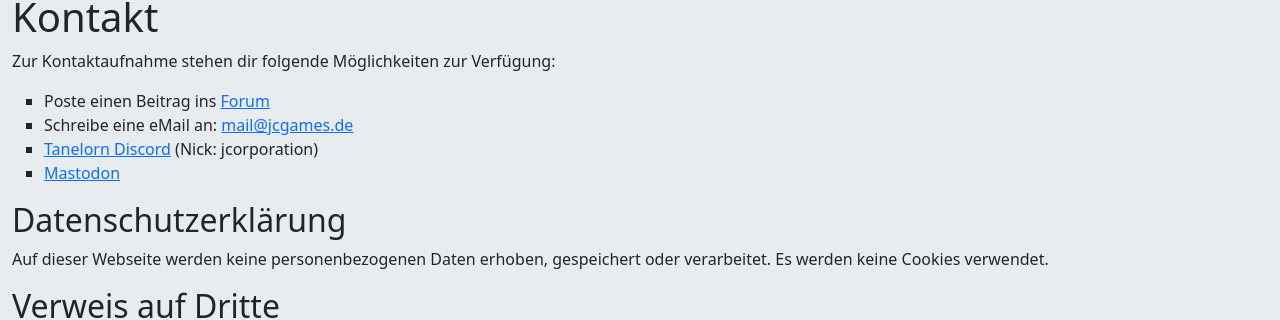
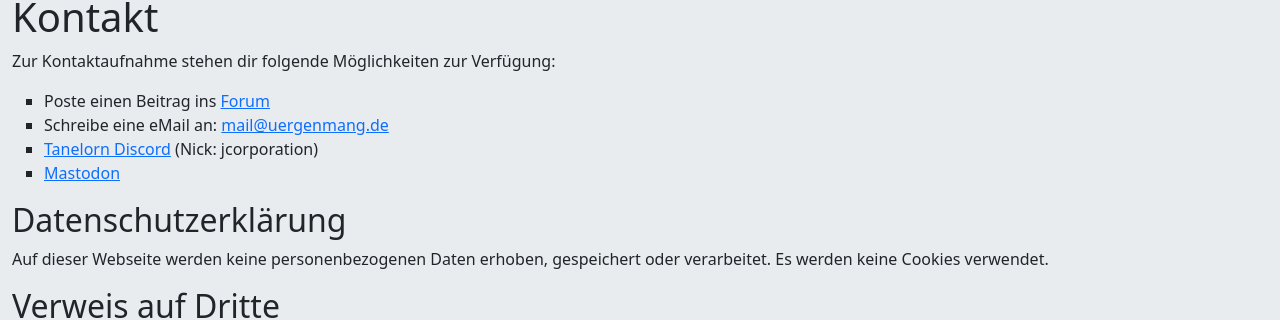
Before and after one commit to jcorporation/jcgames, a Jekyll site: the page built from Kontakt.md, in a window 1280 px wide. Shown: the part 167-487 px from the top of the page. Built offline with Jekyll 4.4.1, drawn with Linux system fonts in a browser that asks for light colours.

Commit message:
Update Kontakt.md

```diff
--- a/Kontakt.md
+++ b/Kontakt.md
@@ -9,7 +9,7 @@ title: Kontakt
 Zur Kontaktaufnahme stehen dir folgende Möglichkeiten zur Verfügung:
 
 - Poste einen Beitrag ins [Forum](https://www.tanelorn.net/index.php/board,367.0.html)
-- Schreibe eine eMail an: [mail@jcgames.de](mailto:mail@jcgames.de)
+- Schreibe eine eMail an: [mail@uergenmang.de](mailto:mail@uergenmang.de)
 - [Tanelorn Discord](https://discord.com/channels/493858616902811648/) (Nick: jcorporation)
 - [Mastodon](https://mastodon.social/@jcorporation)
 
```
